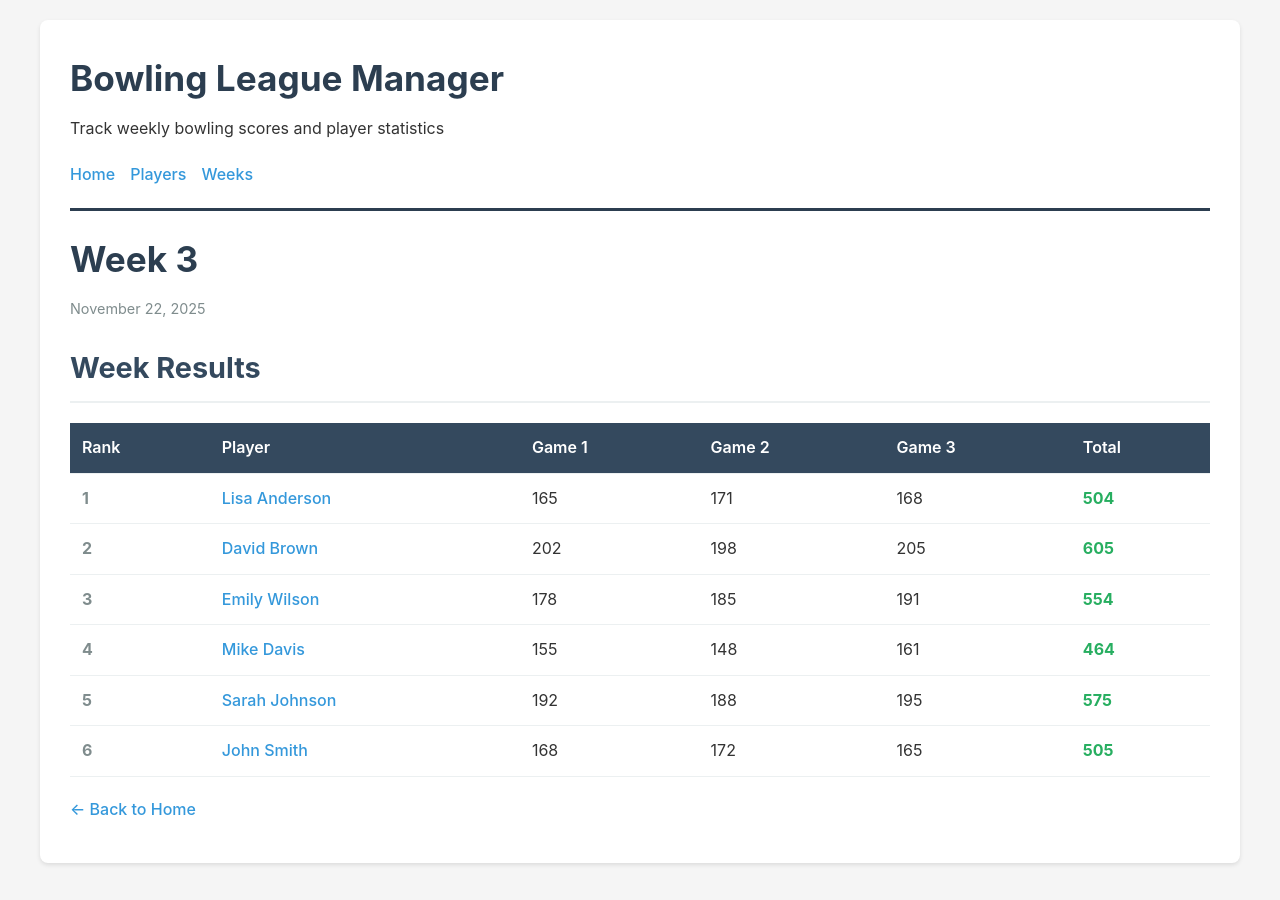
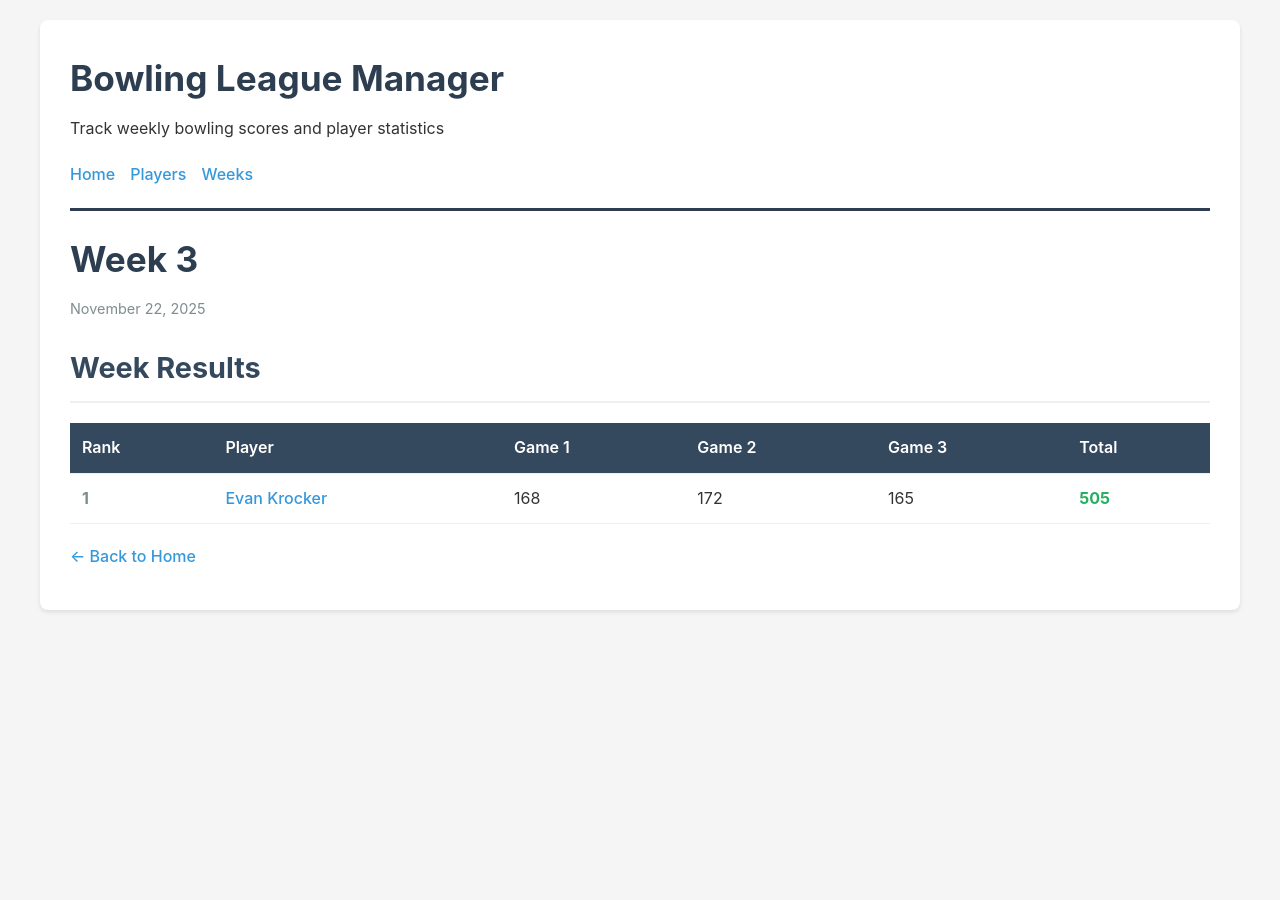
Before and after one commit to evankrocker/rumbucketbowling, a Jekyll site: the page built from _weeks/week-3.md, in a window 1280 px wide. Built offline with Jekyll 4.4.1, drawn with Linux system fonts in a browser that asks for light colours.

Commit message:
Update week-3.md

```diff
--- a/_weeks/week-3.md
+++ b/_weeks/week-3.md
@@ -2,28 +2,8 @@
 title: Week 3
 date: 2025-11-22
 scores:
-  - player: John Smith
+  - player: Evan Krocker
     game1: 168
     game2: 172
     game3: 165
-  - player: Sarah Johnson
-    game1: 192
-    game2: 188
-    game3: 195
-  - player: Mike Davis
-    game1: 155
-    game2: 148
-    game3: 161
-  - player: Emily Wilson
-    game1: 178
-    game2: 185
-    game3: 191
-  - player: David Brown
-    game1: 202
-    game2: 198
-    game3: 205
-  - player: Lisa Anderson
-    game1: 165
-    game2: 171
-    game3: 168
 ---
```
